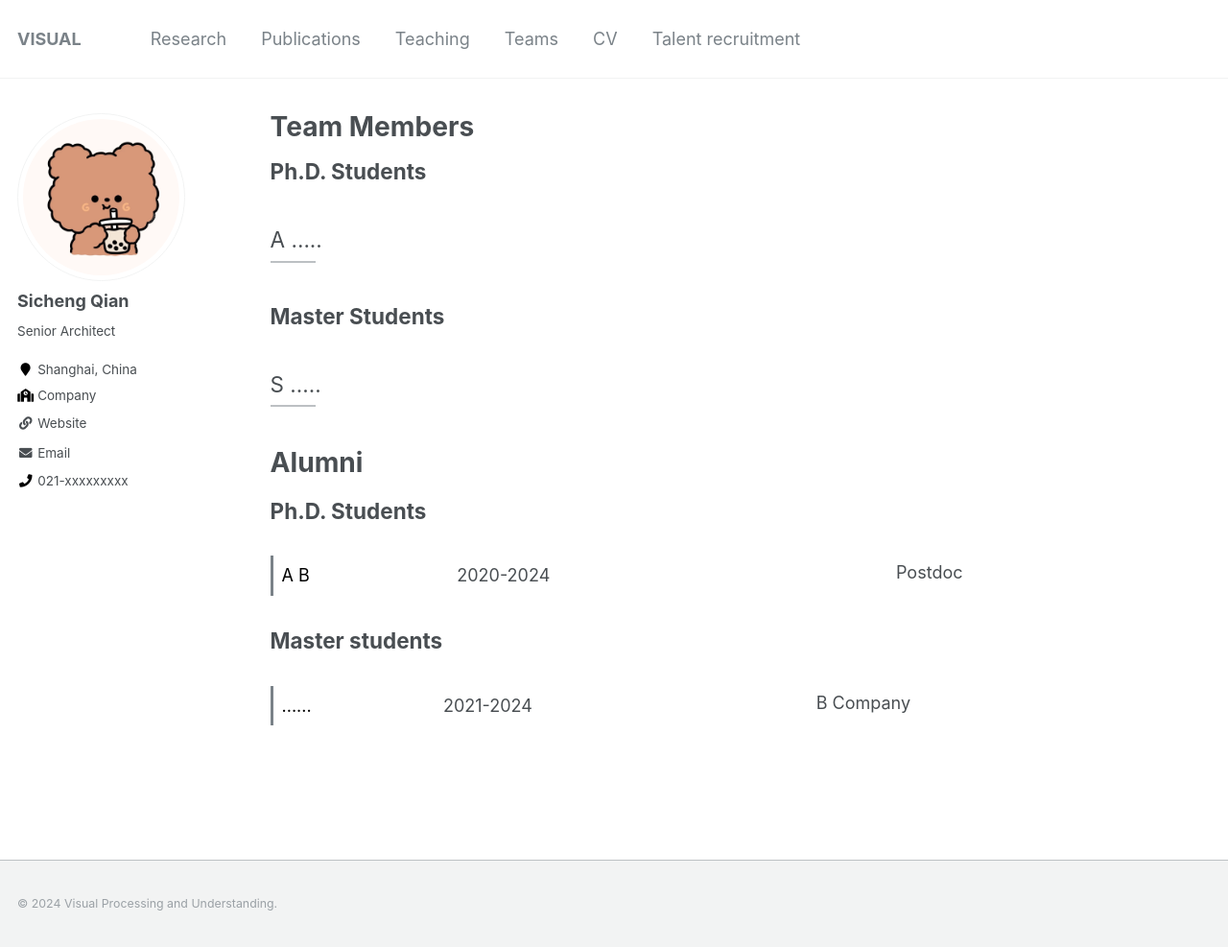
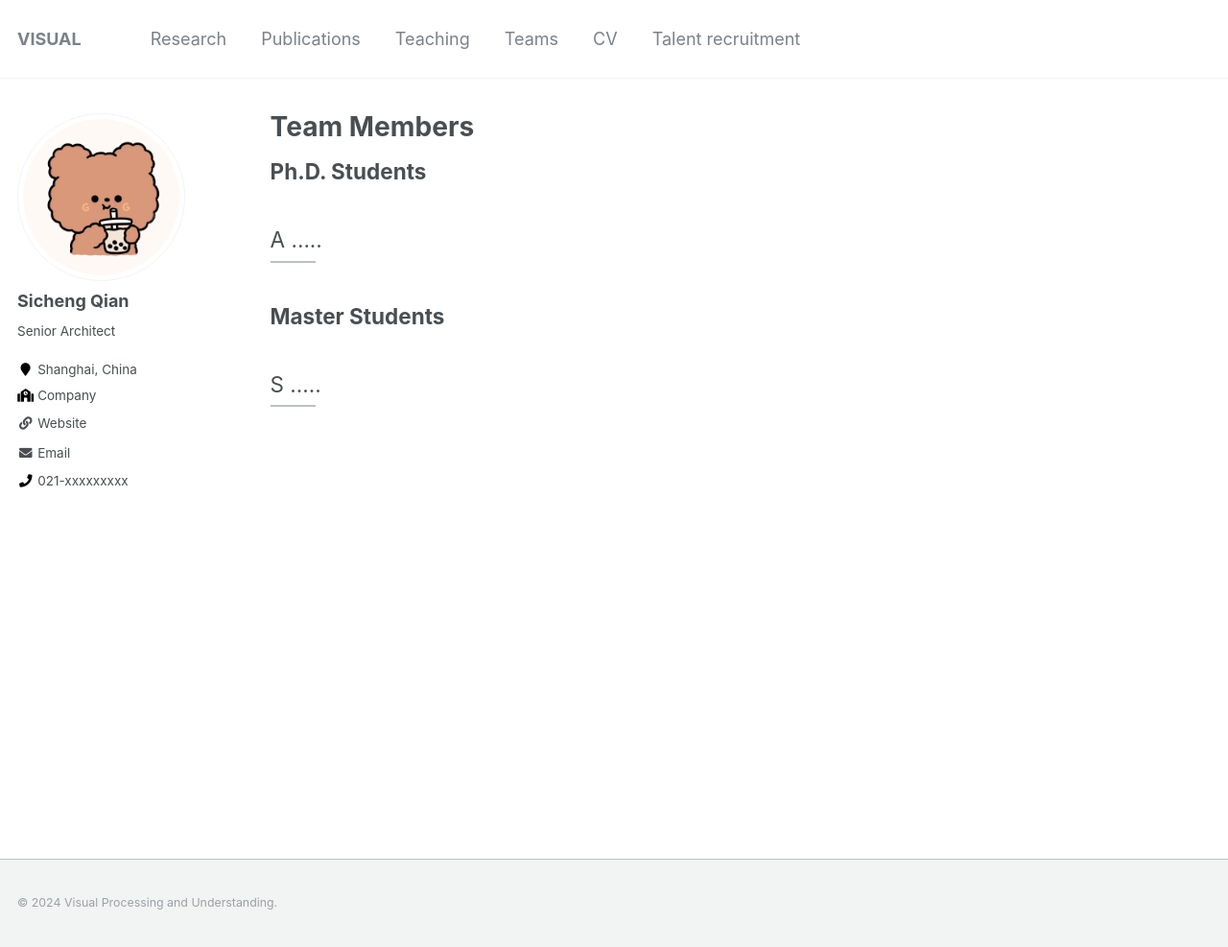
Before and after one commit to aqsc/aqsc.github.io, a Jekyll site: the page built from _pages/teams.md, in a window 1280 px wide and 987 px high. Shown: the whole window at 96% size. Built offline with Jekyll 4.4.1, drawn with Linux system fonts in a browser that asks for light colours.

Commit message:
Update teams.md

```diff
--- a/_pages/teams.md
+++ b/_pages/teams.md
@@ -30,13 +30,3 @@ feature_row_alumi_ms:
 ## Master Students
 
 {% include feature_row id="feature_row_ms"%}
-
-# Alumni
-
-## Ph.D. Students
-
-{% include feature_row_single id="feature_row_alumi_phd"%}
-
-## Master students
-
-{% include feature_row_single id="feature_row_alumi_ms"%}
```
